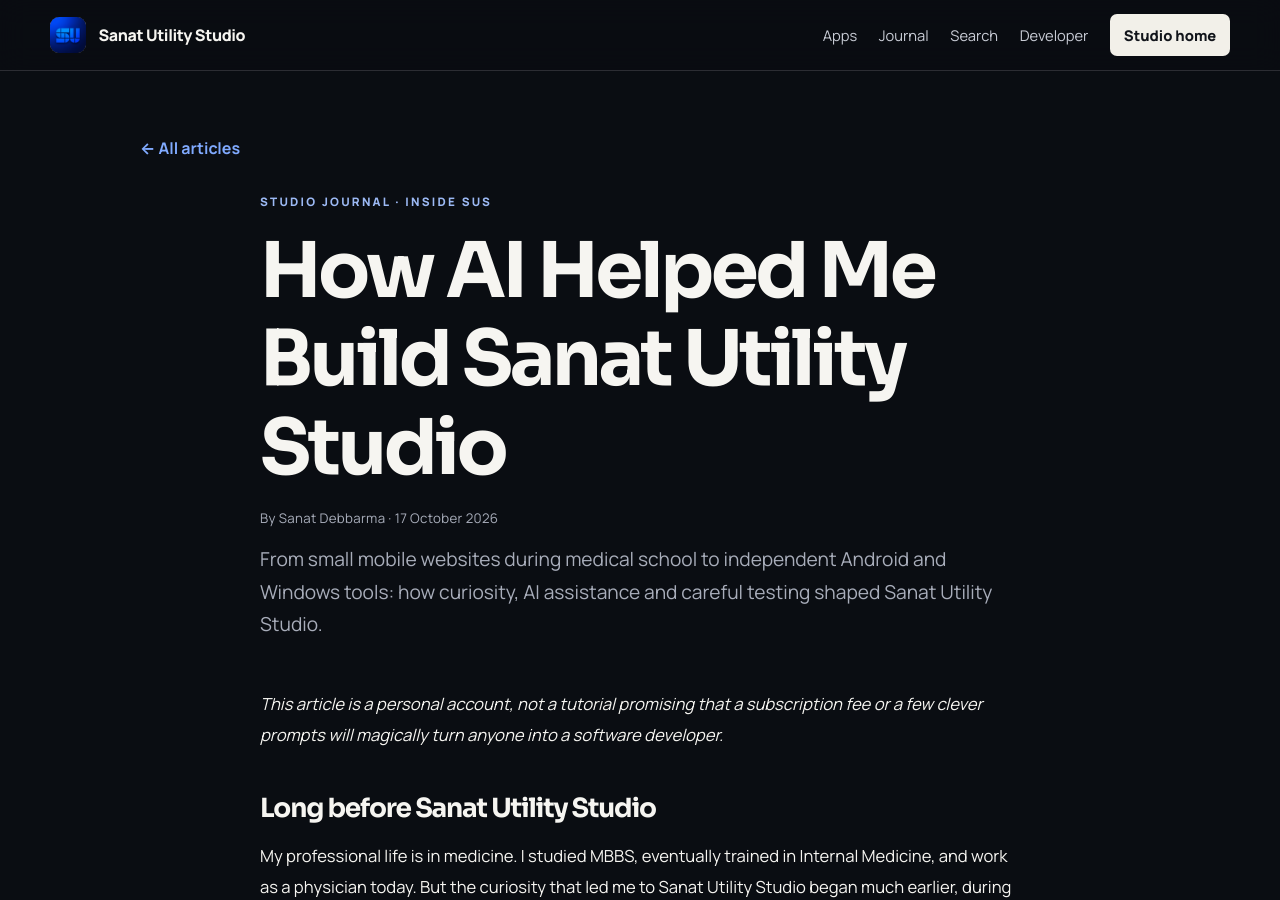
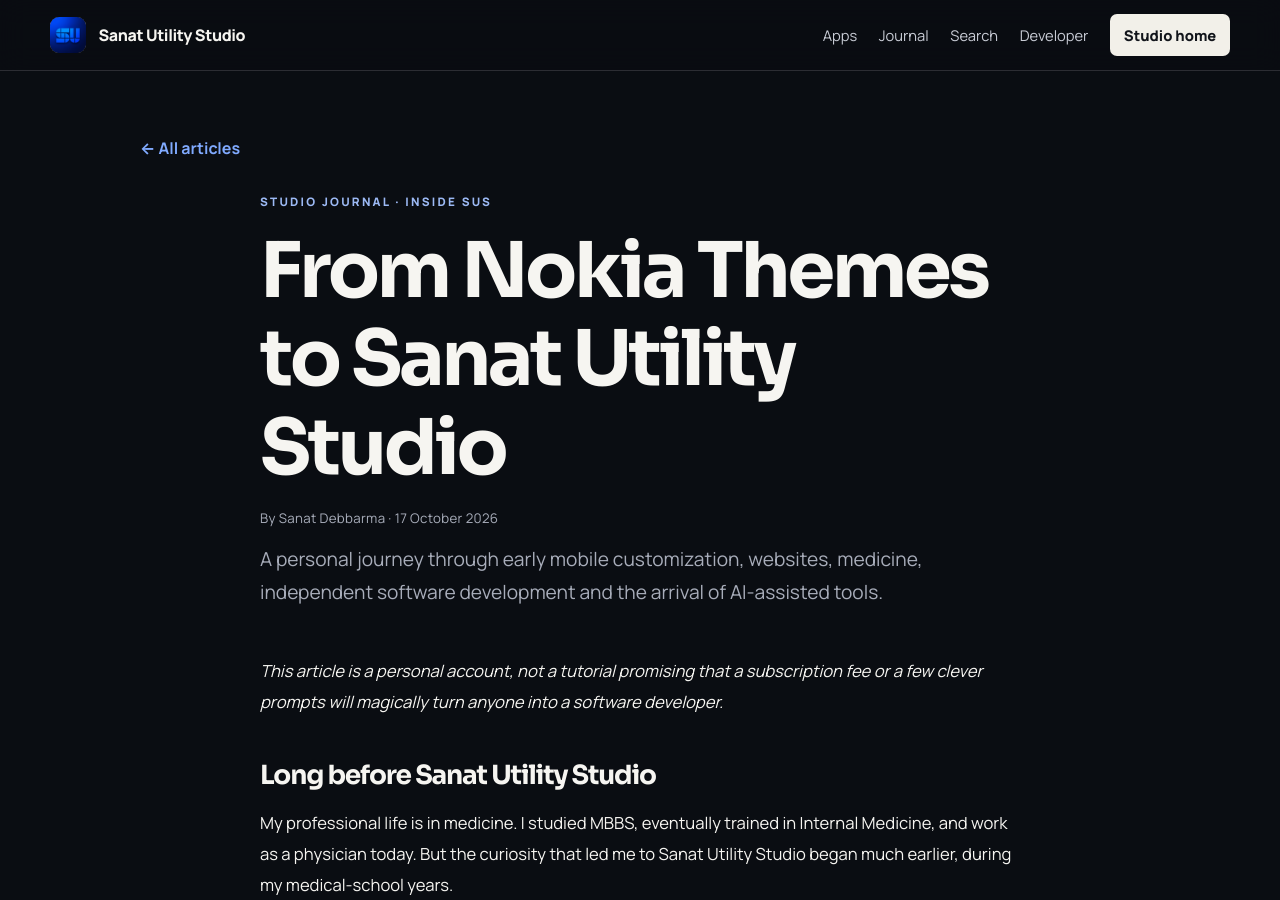
Before and after one commit to sanatutilitystudio/sanatutilitystudio.github.io, a Jekyll site: the page built from _posts/2026-10-17-how-ai-helped-me-build-sanat-utility-studio.md, in a window 1280 px wide and 900 px high. Built offline with Jekyll 4.4.1, drawn with Linux system fonts in a browser that asks for light colours.

Commit message:
Editorial: retitle pilot story to From Nokia Themes to Sanat Utility Studio

```diff
--- a/_posts/2026-10-17-how-ai-helped-me-build-sanat-utility-studio.md
+++ b/_posts/2026-10-17-how-ai-helped-me-build-sanat-utility-studio.md
@@ -1,8 +1,8 @@
 ---
 layout: post
-title: "How AI Helped Me Build Sanat Utility Studio"
+title: "From Nokia Themes to Sanat Utility Studio"
 date: 2026-10-17 10:46:00 +0530
-description: "From small mobile websites during medical school to independent Android and Windows tools: how curiosity, AI assistance and careful testing shaped Sanat Utility Studio."
+description: "A personal journey through early mobile customization, websites, medicine, independent software development and the arrival of AI-assisted tools."
 categories: [inside-sus]
 tags: [independent-development, ai-assisted-development, early-web]
 author: "Sanat Debbarma"
```
